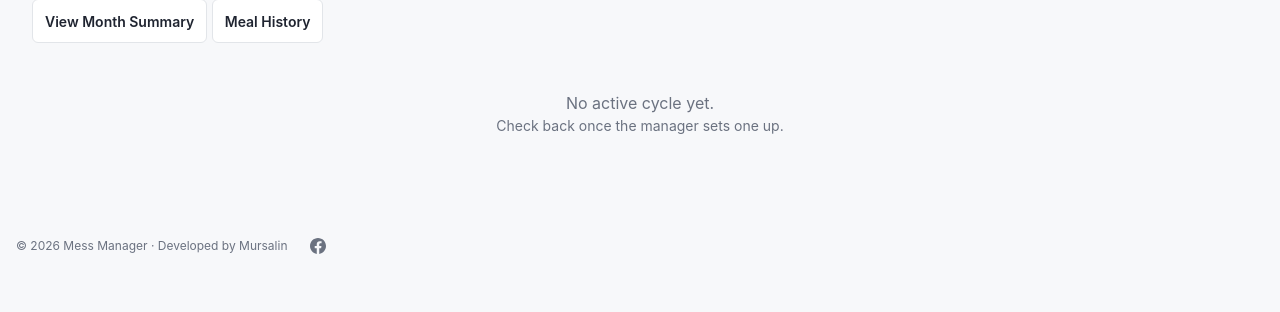
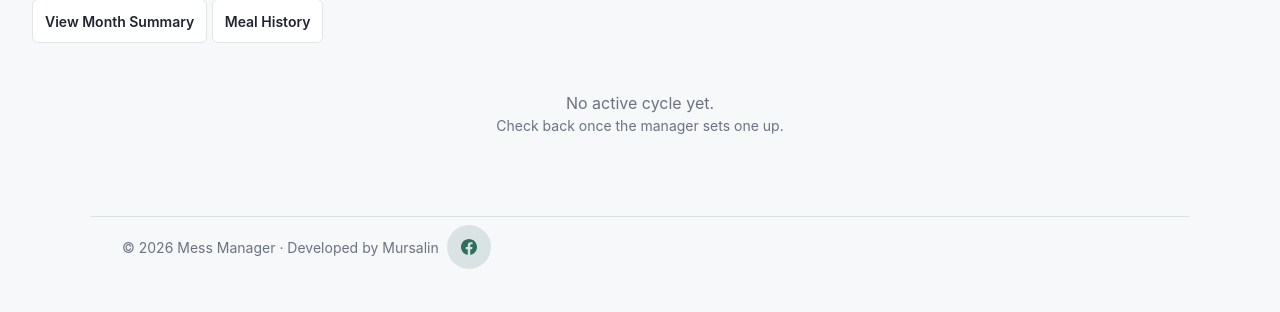
Before and after one commit to mohammad-mursalin/mess-management-system, a Django app: page / in a window 1280 px wide. Shown: the part 211-523 px from the top of the page. Run offline with Django 5.2, Linux system fonts and the light colour scheme; data that the repository does not hold is empty.

Commit message:
Refactor app footer styles for improved layout and responsiveness

```diff
--- a/static/css/app.css
+++ b/static/css/app.css
@@ -2119,7 +2119,7 @@ body.login-page input[type="password"]:focus {
    ============================================================ */
 
 .app-footer {
-    display: inline-flex;
+    display: flex;
     align-items: center;
     gap: 8px;
     padding: 8px 16px;
@@ -2127,6 +2127,8 @@ body.login-page input[type="password"]:focus {
     font-size: 12px;
     color: var(--color-text-muted);
     flex-wrap: wrap;
+    width: 100%;
+    border-top: 1px solid rgba(46, 111, 94, 0.15);
 }
 
 .fb-link {
@@ -2136,15 +2138,11 @@ body.login-page input[type="password"]:focus {
     min-width: 44px;
     min-height: 44px;
     padding: 4px;
-    color: var(--color-text-muted);
+    color: var(--color-primary);
     text-decoration: none;
-    border-radius: 6px;
-    transition: background-color 0.15s;
-}
-
-.fb-link:hover {
-    background-color: var(--color-surface);
-    color: var(--color-text-primary);
+    border-radius: 999px;
+    background: rgba(46, 111, 94, 0.15);
+    transition: background-color 0.15s, transform 0.15s;
 }
 
 .fb-icon {
@@ -2157,3 +2155,29 @@ body.login-page input[type="password"]:focus {
     color: var(--color-accent);
     font-weight: 600;
 }
+
+@media (min-width: 769px) {
+    .app-footer {
+        font-size: 14px;
+    }
+
+    .app + .app-footer {
+        max-width: 1100px;
+        margin-left: 252px;
+        padding-left: 32px;
+        padding-right: 32px;
+    }
+
+    .public-page + .app-footer {
+        max-width: 1100px;
+        margin-left: auto;
+        margin-right: auto;
+        padding-left: 32px;
+        padding-right: 32px;
+    }
+
+    .fb-link:hover {
+        background: rgba(46, 111, 94, 0.28);
+        transform: scale(1.08);
+    }
+}
```
